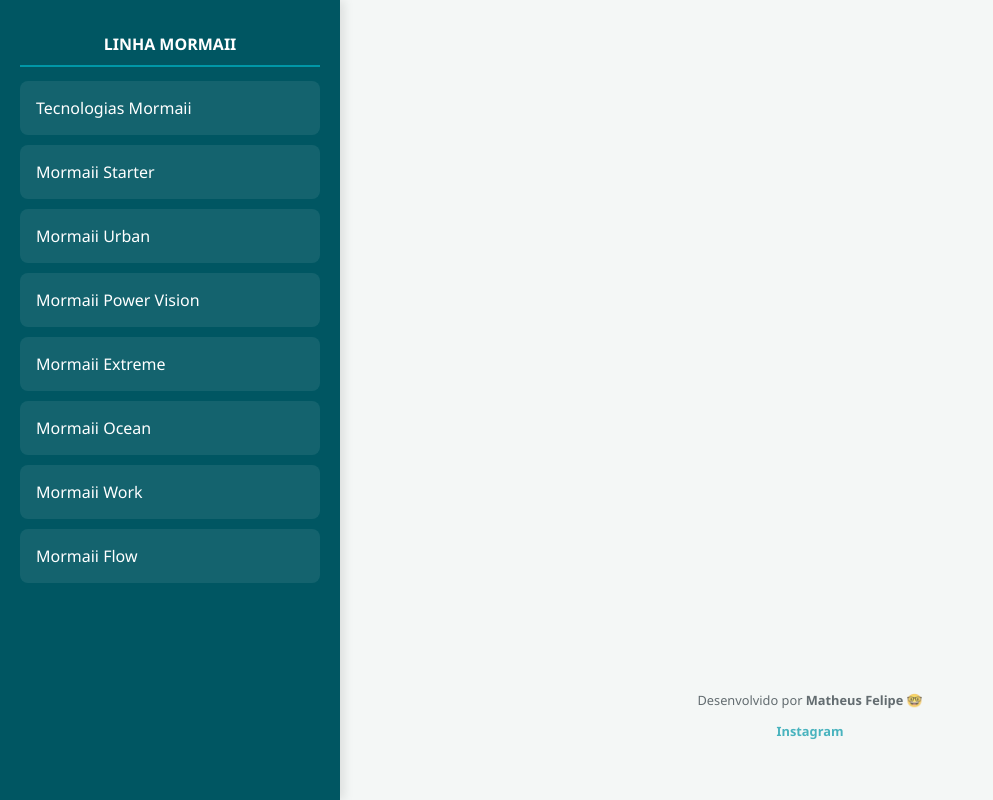
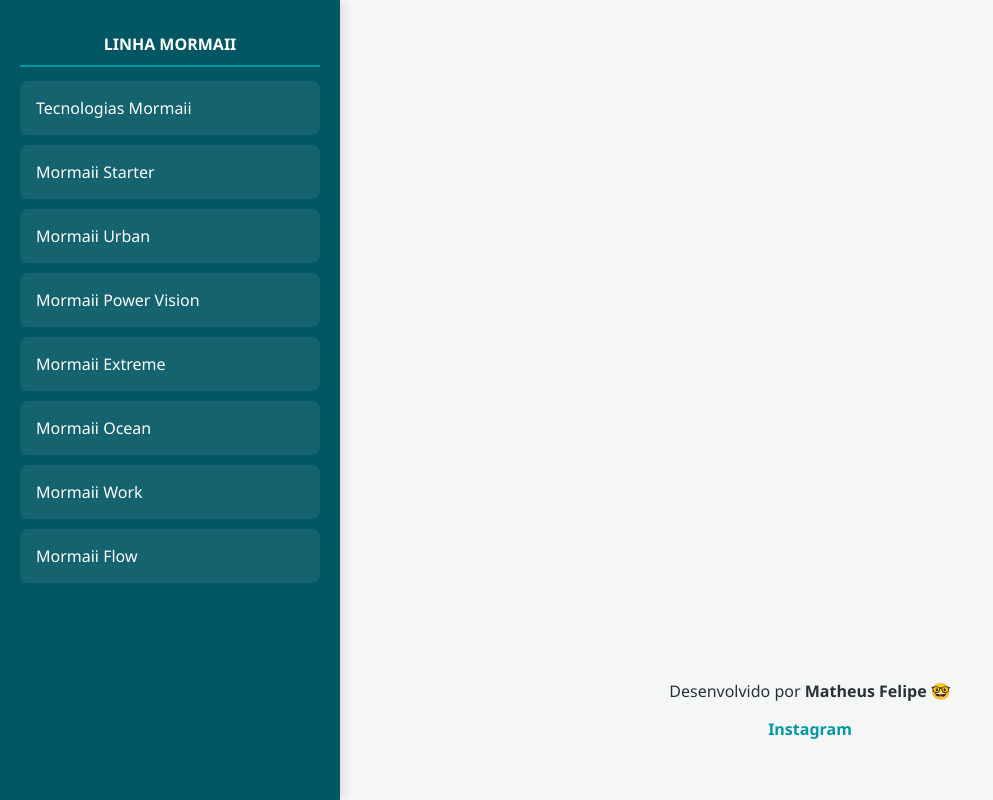
Before and after one commit to SunnyCake1/catalogo-mormaii, a plain HTML site: page index.html in a window 1280 px wide. Shown: the whole page, without its empty margins (0-993 px from the left). Drawn offline with Linux system fonts and the light colour scheme.

Commit message:
Update index.html

```diff
--- a/index.html
+++ b/index.html
@@ -69,7 +69,7 @@
         .video-container { width: 100%; border-radius: 10px; overflow: hidden; background: #000; margin-bottom: 15px; }
         video { width: 100%; height: auto; max-height: 350px; }
 
-        footer { margin-top: auto; padding: 40px; text-align: center; font-size: 0.8rem; opacity: 0.7; }
+        footer { margin-top: auto; padding: 40px; text-align: center; font-size: 1rem; opacity: 1; }
         footer a { color: var(--mormaii-blue); text-decoration: none; font-weight: bold; }
 
         /* --- CONFIGURAÇÕES PARA CELULAR --- */
```
